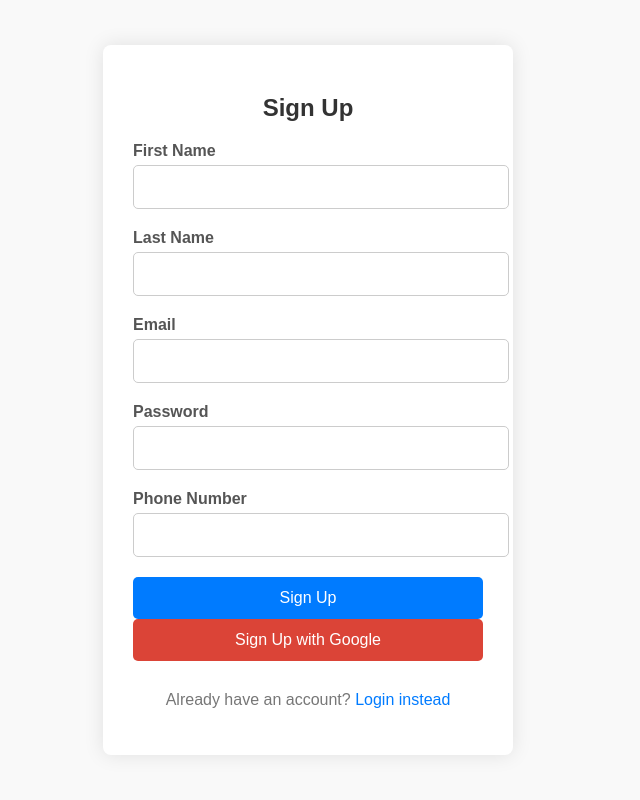
After one commit to HarshSuvarna/hotelReviewWebapp, a Django app: page /signup/ in a window 1280 px wide. The commit adds this page. Shown: the whole page, without its empty margins (332-972 px from the left). Run offline with Django 5.2, Linux system fonts and the light colour scheme.

Commit message:
Re added signup and login and updated index.html

```diff
--- /dev/null
+++ b/dino/templates/signup.html
@@ -0,0 +1,155 @@
+<!DOCTYPE html>
+<html lang="en">
+<head>
+    <meta charset="UTF-8">
+    <meta name="viewport" content="width=device-width, initial-scale=1.0">
+    <title>Signup Page</title>
+    <style>
+        body {
+            font-family: Arial, sans-serif;
+            background-color: #f9f9f9;
+            margin: 0;
+            padding: 0;
+            display: flex;
+            justify-content: center;
+            align-items: center;
+            height: 100vh;
+        }
+
+        .signup-card {
+            background-color: #fff;
+            border-radius: 8px;
+            box-shadow: 0 0 20px rgba(0, 0, 0, 0.1);
+            width: 350px;
+            padding: 30px;
+        }
+
+        .signup-card h2 {
+            text-align: center;
+            margin-bottom: 20px;
+            color: #333;
+        }
+
+        .form-group {
+            margin-bottom: 20px;
+        }
+
+        .form-group label {
+            display: block;
+            font-weight: bold;
+            color: #555;
+            margin-bottom: 5px;
+        }
+
+        .form-group input {
+            width: 100%;
+            padding: 12px;
+            border: 1px solid #ccc;
+            border-radius: 5px;
+            font-size: 16px;
+            outline: none;
+            transition: border-color 0.3s ease;
+        }
+
+        .form-group input:focus {
+            border-color: #007bff;
+        }
+
+        .btn {
+            width: 100%;
+            padding: 12px;
+            border: none;
+            border-radius: 5px;
+            cursor: pointer;
+            color: #fff;
+            font-size: 16px;
+            transition: background-color 0.3s ease;
+        }
+
+        .btn-primary {
+            background-color: #007bff;
+        }
+
+        .btn-google {
+            background-color: #db4437;
+            margin-bottom: 10px;
+        }
+
+        .btn:hover {
+            background-color: #0056b3;
+        }
+
+        .btn-google:hover {
+            background-color: #c1351e;
+        }
+
+        p {
+            text-align: center;
+            margin-top: 20px;
+            color: #777;
+        }
+
+        p a {
+            color: #007bff;
+            text-decoration: none;
+            transition: color 0.3s ease;
+        }
+
+        p a:hover {
+            color: #0056b3;
+        }
+    </style>
+</head>
+<body>
+    <div class="signup-card">
+        <h2>Sign Up</h2>
+        <form id="signupForm">
+            <div class="form-group">
+                <label for="firstname">First Name</label>
+                <input type="text" id="firstname" name="firstname" required>
+            </div>
+            <div class="form-group">
+                <label for="lastname">Last Name</label>
+                <input type="text" id="lastname" name="lastname" required>
+            </div>
+            <div class="form-group">
+                <label for="email">Email</label>
+                <input type="email" id="email" name="email" required>
+            </div>
+            <div class="form-group">
+                <label for="password">Password</label>
+                <input type="password" id="password" name="password" required>
+            </div>
+            <div class="form-group">
+                <label for="phonenumber">Phone Number</label>
+                <input type="text" id="phonenumber" name="phonenumber" required>
+            </div>
+            <button type="submit" class="btn btn-primary">Sign Up</button>
+            <button type="button" class="btn btn-google">Sign Up with Google</button>
+            <p>Already have an account? <a href="{% url 'login' %}">Login instead</a></p>
+        </form>
+    </div>
+
+    <script>
+        document.addEventListener("DOMContentLoaded", function() {
+            const signupForm = document.getElementById("signupForm");
+
+            signupForm.addEventListener("submit", function(event) {
+                event.preventDefault();
+                const firstname = document.getElementById("firstname").value;
+                const lastname = document.getElementById("lastname").value;
+                const email = document.getElementById("email").value;
+                const password = document.getElementById("password").value;
+                const phonenumber = document.getElementById("phonenumber").value;
+
+                // You can add your signup logic here
+                console.log("First Name:", firstname);
+                console.log("Last Name:", lastname);
+                console.log("Email:", email);
+                console.log("Password:", password);
+                console.log("Phone Number:", phonenumber);
+            });
+        });
+    </script>
+</body>
+</html>
--- a/dino/views.py
+++ b/dino/views.py
@@ -6,8 +6,12 @@ from django.http import HttpResponse
 def index(request):
     return render(request, "index.html", {"message": "Welcome to Dino!"})
 
-def Auth(request):
-    return render(request, "Auth.html")
+def login(request):
+    return render(request, "login.html")
+
+def signup(request):
+    return render(request, "signup.html")
+
 
 
 def home(request):
--- a/hotelReviewWebapp/settings.py
+++ b/hotelReviewWebapp/settings.py
@@ -116,7 +116,7 @@ USE_I18N = True
 USE_TZ = True
 
 
-# static files (CSS, JavaScript, Images)
+# static files (CSS, JavaScript, images)
 # https://docs.djangoproject.com/en/5.0/howto/static-files/
 
 STATIC_URL = '/static/'
--- a/hotelReviewWebapp/urls.py
+++ b/hotelReviewWebapp/urls.py
@@ -20,7 +20,8 @@ from dino import views
 
 urlpatterns = [
     path('', views.index, name='index'),
-    path('auth/', views.Auth, name='Auth'),
+    path('login/', views.login, name='login'),
+    path('signup/', views.signup, name='signup'),
     path('home/', views.home, name='home'),
     path('health-check/', views.healthCheck, name='health-check'),
 
```
Also changed, not shown: dino/static/css/Auth.css (deleted, +0 -66 lines), dino/static/js/Auth.js (deleted, +0 -27 lines), dino/templates/Auth.html (deleted, +0 -33 lines), dino/templates/index.html (+173 -1 lines), dino/templates/login.html (added, +138 -0 lines), dino/static/images/dino_logo.png (added).
